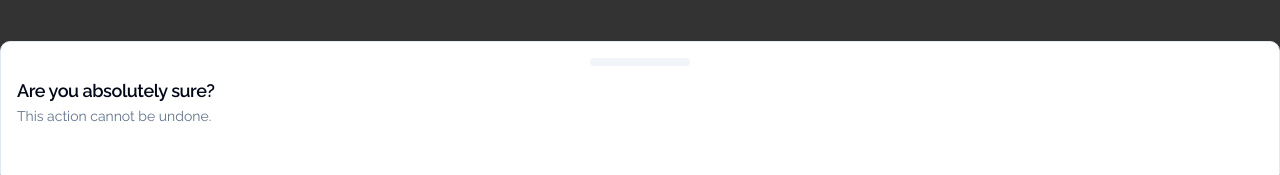
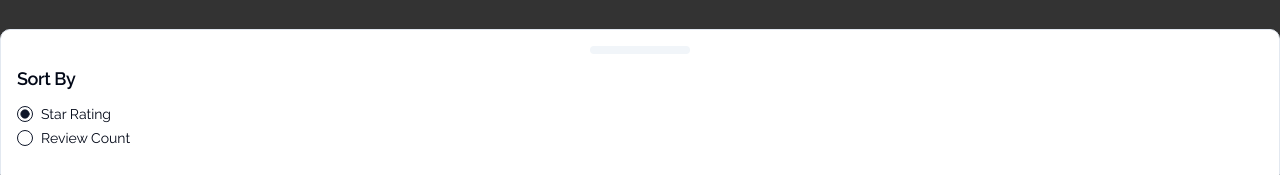
Before and after one commit to prabhjeevnijjar/coffee-shop-frontend, a Next.js app: page / in a window 1280 px wide. Both pictures are taken after a click on the button 829 px from the left and 225 px from the top of the page. Shown: the part 625-800 px from the top of the page. Built offline with nearby package versions, Linux system fonts and the light colour scheme; no server answers.

Commit message:
added search filters

```diff
--- a/app/components/home/FilterDrawer.jsx
+++ b/app/components/home/FilterDrawer.jsx
@@ -1,7 +1,13 @@
 'use client';
-import { Drawer, DrawerClose, DrawerContent, DrawerDescription, DrawerFooter, DrawerHeader, DrawerTitle, DrawerTrigger } from '@/components/ui/drawer';
+import { useContext } from 'react';
+import { Drawer, DrawerContent, DrawerHeader, DrawerTitle, DrawerTrigger } from '@/components/ui/drawer';
+import { Label } from '@/components/ui/label';
+import { RadioGroup, RadioGroupItem } from '@/components/ui/radio-group';
+import { Filter_data } from '@/context/filterContext';
 
 const FilterDrawer = () => {
+  const { filters, setFilters } = useContext(Filter_data);
+  console.log({ filters });
   return (
     <Drawer>
       <DrawerTrigger className="bg-customPrimary p-5 rounded-[20px] w-[58px] h-[58px] drop-shadow-custom">
@@ -14,12 +20,18 @@
       </DrawerTrigger>
       <DrawerContent>
         <DrawerHeader>
-          <DrawerTitle>Are you absolutely sure?</DrawerTitle>
-          <DrawerDescription>This action cannot be undone.</DrawerDescription>
+          <DrawerTitle>Sort By</DrawerTitle>
+          <RadioGroup defaultValue="starRating" className="my-3">
+            <div className="flex items-center space-x-2">
+              <RadioGroupItem value="starRating" id="starRating" checked={filters === 'starRating'} onClick={(e) => setFilters(e.target.value)} />
+              <Label htmlFor="starRating">Star Rating</Label>
+            </div>
+            <div className="flex items-center space-x-2">
+              <RadioGroupItem value="reviewCount" id="reviewCount" checked={filters === 'reviewCount'} onClick={(e) => setFilters(e.target.value)} />
+              <Label htmlFor="reviewCount">Review Count</Label>
+            </div>
+          </RadioGroup>
         </DrawerHeader>
-        <DrawerFooter>
-          <DrawerClose></DrawerClose>
-        </DrawerFooter>
       </DrawerContent>
     </Drawer>
   );
--- a/app/components/home/ShopListing.jsx
+++ b/app/components/home/ShopListing.jsx
@@ -1,22 +1,28 @@
 'use client';
-import { useEffect, useState } from 'react';
+import { useContext, useEffect, useState } from 'react';
 import { baseUrl } from '@/utils/config';
 import API from '../../../utils/endpoints.json';
 import ShopCard from './ShopCard';
+import { Filter_data } from '@/context/filterContext';
 
 const ShopListing = () => {
   const [resData, setData] = useState([]);
   const [page, setPage] = useState(0);
+  const { filters, setFilters } = useContext(Filter_data);
 
   const fetchShopData = async (page) => {
-    const response = await fetch(baseUrl + API.getShopsListApi + '?page=' + page || 0);
+    const response = await fetch(baseUrl + API.getShopsListApi + '?page=' + page + '&sort=' + filters);
     const data = await response.json();
-    setData((prev) => [...prev, ...data.message.results.result || []]);
+    setData((prev) => [...prev, ...(data.message.results.result || [])]);
   };
 
   useEffect(() => {
     fetchShopData(page);
   }, [page]);
+
+  useEffect(() => {
+    setPage(0);
+  }, [filters]);
 
   return (
     <div>
--- a/app/layout.js
+++ b/app/layout.js
@@ -1,6 +1,7 @@
 import { Raleway } from 'next/font/google';
 import './globals.css';
 import BookmarkContext from '@/context/bookmarkContext';
+import FilterContext from '@/context/filterContext';
 
 const raleway = Raleway({ style: ['normal', 'italic'], subsets: ['latin'], variable: '--font-poppins', display: 'swap', weight: ['400', '700', '600'] });
 
@@ -14,7 +15,9 @@
     <html lang="en">
       <body className={raleway.className + ' bg-customBg'}>
         <div className="container mx-auto">
-          <BookmarkContext>{children}</BookmarkContext>
+          <FilterContext>
+            <BookmarkContext>{children}</BookmarkContext>
+          </FilterContext>
         </div>
       </body>
     </html>
--- /dev/null
+++ b/components/ui/label.jsx
@@ -0,0 +1,18 @@
+"use client"
+
+import * as React from "react"
+import * as LabelPrimitive from "@radix-ui/react-label"
+import { cva } from "class-variance-authority";
+
+import { cn } from "@/lib/utils"
+
+const labelVariants = cva(
+  "text-sm font-medium leading-none peer-disabled:cursor-not-allowed peer-disabled:opacity-70"
+)
+
+const Label = React.forwardRef(({ className, ...props }, ref) => (
+  <LabelPrimitive.Root ref={ref} className={cn(labelVariants(), className)} {...props} />
+))
+Label.displayName = LabelPrimitive.Root.displayName
+
+export { Label }
--- /dev/null
+++ b/components/ui/radio-group.jsx
@@ -0,0 +1,32 @@
+'use client';
+
+import * as React from 'react';
+import * as RadioGroupPrimitive from '@radix-ui/react-radio-group';
+import { Circle } from 'lucide-react';
+
+import { cn } from '@/lib/utils';
+
+const RadioGroup = React.forwardRef(({ className, ...props }, ref) => {
+  return <RadioGroupPrimitive.Root className={cn('grid gap-2', className)} {...props} ref={ref} />;
+});
+RadioGroup.displayName = RadioGroupPrimitive.Root.displayName;
+
+const RadioGroupItem = React.forwardRef(({ className, ...props }, ref) => {
+  return (
+    <RadioGroupPrimitive.Item
+      ref={ref}
+      className={cn(
+        'aspect-square h-4 w-4 rounded-full border border-primary text-primary ring-offset-background focus:outline-none focus-visible:ring-2 focus-visible:ring-ring focus-visible:ring-offset-2 disabled:cursor-not-allowed disabled:opacity-50',
+        className
+      )}
+      {...props}
+    >
+      <RadioGroupPrimitive.Indicator className="flex items-center justify-center">
+        <Circle className="h-2.5 w-2.5 fill-current text-current" />
+      </RadioGroupPrimitive.Indicator>
+    </RadioGroupPrimitive.Item>
+  );
+});
+RadioGroupItem.displayName = RadioGroupPrimitive.Item.displayName;
+
+export { RadioGroup, RadioGroupItem };
--- /dev/null
+++ b/context/filterContext.js
@@ -0,0 +1,11 @@
+'use client';
+
+import { createContext, useState } from 'react';
+export const Filter_data = createContext(null);
+
+const FilterContext = ({ children }) => {
+  const [filters, setFilters] = useState('starRating');
+  return <Filter_data.Provider value={{ filters, setFilters }}>{children}</Filter_data.Provider>;
+};
+
+export default FilterContext;
--- a/package.json
+++ b/package.json
@@ -10,6 +10,8 @@
   },
   "dependencies": {
     "@radix-ui/react-dialog": "^1.1.1",
+    "@radix-ui/react-label": "^2.1.0",
+    "@radix-ui/react-radio-group": "^1.2.0",
     "@radix-ui/react-slot": "^1.1.0",
     "class-variance-authority": "^0.7.0",
     "clsx": "^2.1.1",
```
Also changed, not shown: 1 other file (tests, documents, lock files or other folders).
